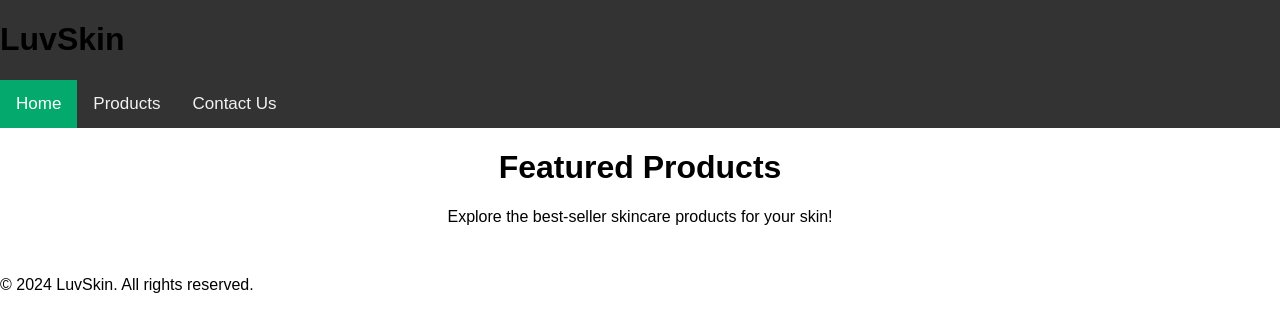
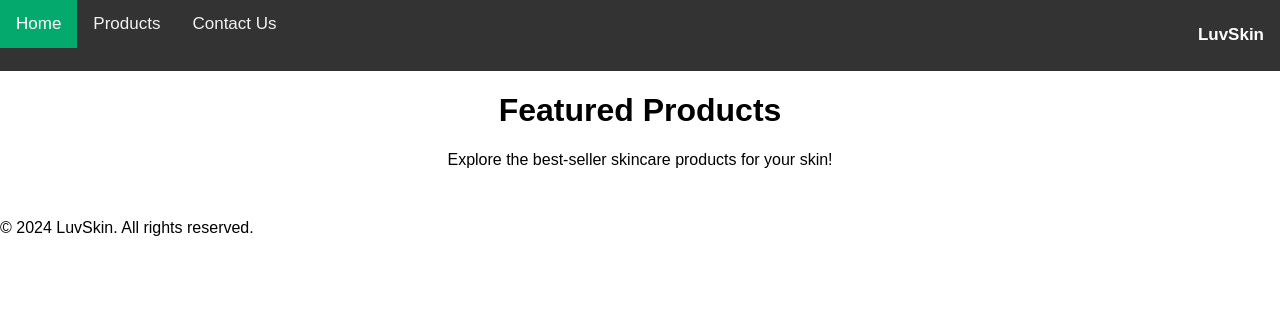
Before and after one commit to min9y00ni/min9y00ni.github.io, a plain HTML site: page index.html in a window 1280 px wide. Drawn offline with Linux system fonts and the light colour scheme.

Commit message:
Update shopStyle.css

```diff
--- a/shopStyle.css
+++ b/shopStyle.css
@@ -18,6 +18,16 @@ body {
         font-size: 17px;
 }
 
+.topnav h1 {
+        float: right;
+        display: block;
+        color: white;
+        text-align: center;
+        padding: 14px 16px;
+        text-decoration: none;
+        font-size: 17px;
+}
+
 .topnav a:hover {
         background-color: #ddd;
         color: black;
```
Lines whose indentation alone changed are shown as unchanged.
